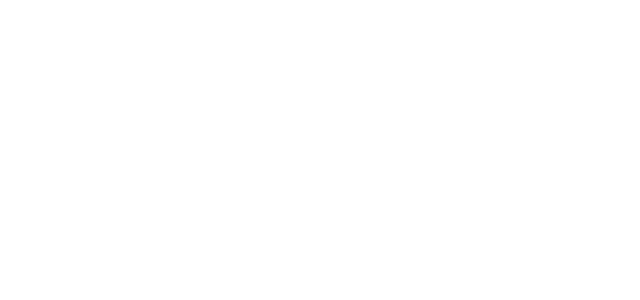
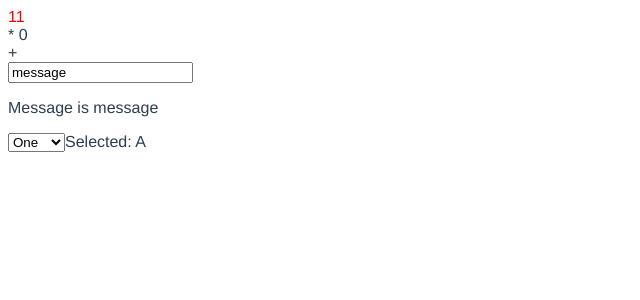
Before and after one commit to zjhjszwx/vue-prac, a Vue app: page / in a window 1280 px wide. Shown: the top 300 px of the page, without its empty margins (0-640 px from the left). Built offline with nearby package versions, Linux system fonts and the light colour scheme.

Commit message:
模板语法

```diff
--- a/public/index.html
+++ b/public/index.html
@@ -8,35 +8,8 @@
     <title><%= htmlWebpackPlugin.options.title %></title>
     <!-- 引入 CDN 资源 -->
     <!-- <script src="https://cdn.jsdelivr.net/npm/vue/dist/vue.js"></script> -->
-    <style>
-      @font-face {
-        font-family: "iconfont"; /* Project id 2512356 */
-        src: url("//at.alicdn.com/t/font_2512356_ao2fdhrfiko.woff2?t=1632468769879")
-            format("woff2"),
-          url("//at.alicdn.com/t/font_2512356_ao2fdhrfiko.woff?t=1632468769879")
-            format("woff"),
-          url("//at.alicdn.com/t/font_2512356_ao2fdhrfiko.ttf?t=1632468769879")
-            format("truetype");
-      }
-
-      .iconfont {
-        font-family: "iconfont" !important;
-        font-size: 16px;
-        font-style: normal;
-        -webkit-font-smoothing: antialiased;
-        -webkit-text-stroke-width: 0.2px;
-        -moz-osx-font-smoothing: grayscale;
-      }
-    </style>
   </head>
   <body>
-    <noscript>
-      <strong
-        >We're sorry but <%= htmlWebpackPlugin.options.title %> doesn't work
-        properly without JavaScript enabled. Please enable it to
-        continue.</strong
-      >
-    </noscript>
     <div id="app"></div>
     <script>
       // const vm = new Vue({
@@ -90,7 +63,6 @@
       //     // 调用后，Vue 实例指示的所有东西都会解绑定，所有的事件监听器会被移除，所有的子实例也会被销毁
       //   },
       // });
-
     </script>
   </body>
 </html>
--- a/src/App.vue
+++ b/src/App.vue
@@ -21,6 +21,5 @@
   -webkit-font-smoothing: antialiased;
   -moz-osx-font-smoothing: grayscale;
   color: #2c3e50;
-  margin-top: 60px;
 }
 </style>
--- a/src/components/StyleBind.vue
+++ b/src/components/StyleBind.vue
@@ -1,13 +1,47 @@
 <template lang="">
-  <div>
-
+  <div class="static" :class="classObject">
+    11
   </div>
+  <div @click="counter += 1">* {{ counter }}</div>
+  <div @click="add">+</div>
+  <input type="text" v-model="message" placeholder="edit me" />
+  <p>Message is {{ message }}</p>
+  <select v-model="selected">
+    <option v-for="option in options" :value="option.value" :key="option.value">
+      {{ option.text }}
+    </option>
+  </select>
+  <span>Selected: {{ selected }}</span>
 </template>
 <script>
 export default {
-
+  data() {
+    return {
+      isActive: true,
+      hasError: true,
+      classObject: {
+        test: true,
+        "text-danger": false,
+      },
+      counter: 0,
+      message: "message",
+      selected: "A",
+      options: [
+        { text: "One", value: "A" },
+        { text: "Two", value: "B" },
+        { text: "Three", value: "C" },
+      ],
+    };
+  },
+  methods: {
+    add: function(event) {
+      this.counter += 1;
+    },
+  },
+};
+</script>
+<style>
+.static {
+  color: red;
 }
-</script>
-<style lang="">
-
 </style>
--- /dev/null
+++ b/vue.config.js
@@ -0,0 +1,3 @@
+module.exports = {
+
+}
```
Also changed, not shown: public/template.html (added, +16 -0 lines), public/模板语法.html (added, +36 -0 lines), 1 other file (tests, documents, lock files or other folders).
